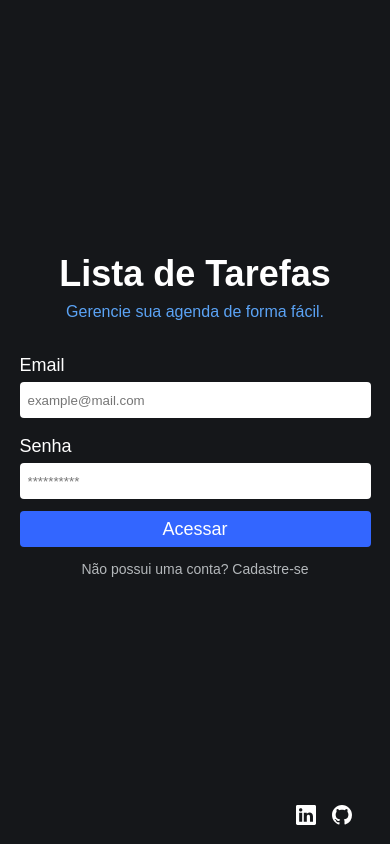
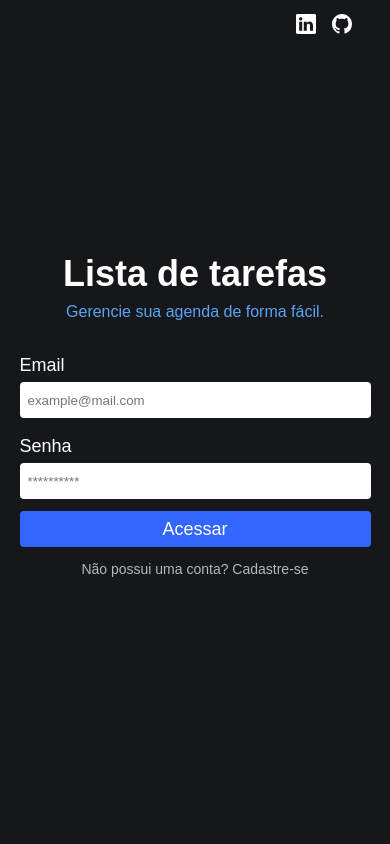
Before and after one commit to leonardojpereira/todolist-react, a React (Create React App) app: page / in a window 390 px wide. Built offline with nearby package versions, Linux system fonts and the light colour scheme; the HTML template or start-up script is replaced by a standard one.

Commit message:
fixing icons media query bug

```diff
--- a/src/App.js
+++ b/src/App.js
@@ -3,8 +3,8 @@ import { BrowserRouter } from 'react-router-dom';
 import { ToastContainer } from 'react-toastify';
 import 'react-toastify/dist/ReactToastify.css';
 import UserProvider from './contexts/user';
+import Icons from './components/Icons';
 
-import Icons from './components/Icons'
 
 
 export default function App() {
--- a/src/components/Icons/icons.css
+++ b/src/components/Icons/icons.css
@@ -1,10 +1,10 @@
 .icon-container {
     position: absolute;
     right: 0;
-    bottom: 0;
+    top: 0;
     display: flex;
     margin-right: 22px;
-    margin-bottom: 14px;
+    margin-top: 14px;
 }
 
 .icon {
--- a/src/pages/Admin/admin.css
+++ b/src/pages/Admin/admin.css
@@ -2,7 +2,7 @@
     display: flex;
     flex-direction: column;
     align-items: center;
-    margin-top: 48px;
+    margin-top: 80px;
 }
 
 .admin-container h1 {
@@ -91,3 +91,16 @@
     background-color: rgba(219, 38, 41, 1);
     color: #FFF;
 }
+
+/* media query */
+
+@media screen and (max-width: 880px) {
+    .btn-logout {
+        top: 0;
+        margin-top: 12px;
+        height: 30px;
+        width: 60px;
+        font-size: 12px;
+        border-radius: 8px;
+    }
+}
--- a/src/pages/Home/index.js
+++ b/src/pages/Home/index.js
@@ -29,7 +29,7 @@ export default function Home() {
 
     return (
         <div className='home-container'>
-            <h1>Lista de Tarefas</h1>
+            <h1>Lista de tarefas</h1>
             <span className='subtitle'>Gerencie sua agenda de forma fácil.</span>
 
             <form onSubmit={handleLogin} className='form'>
```
